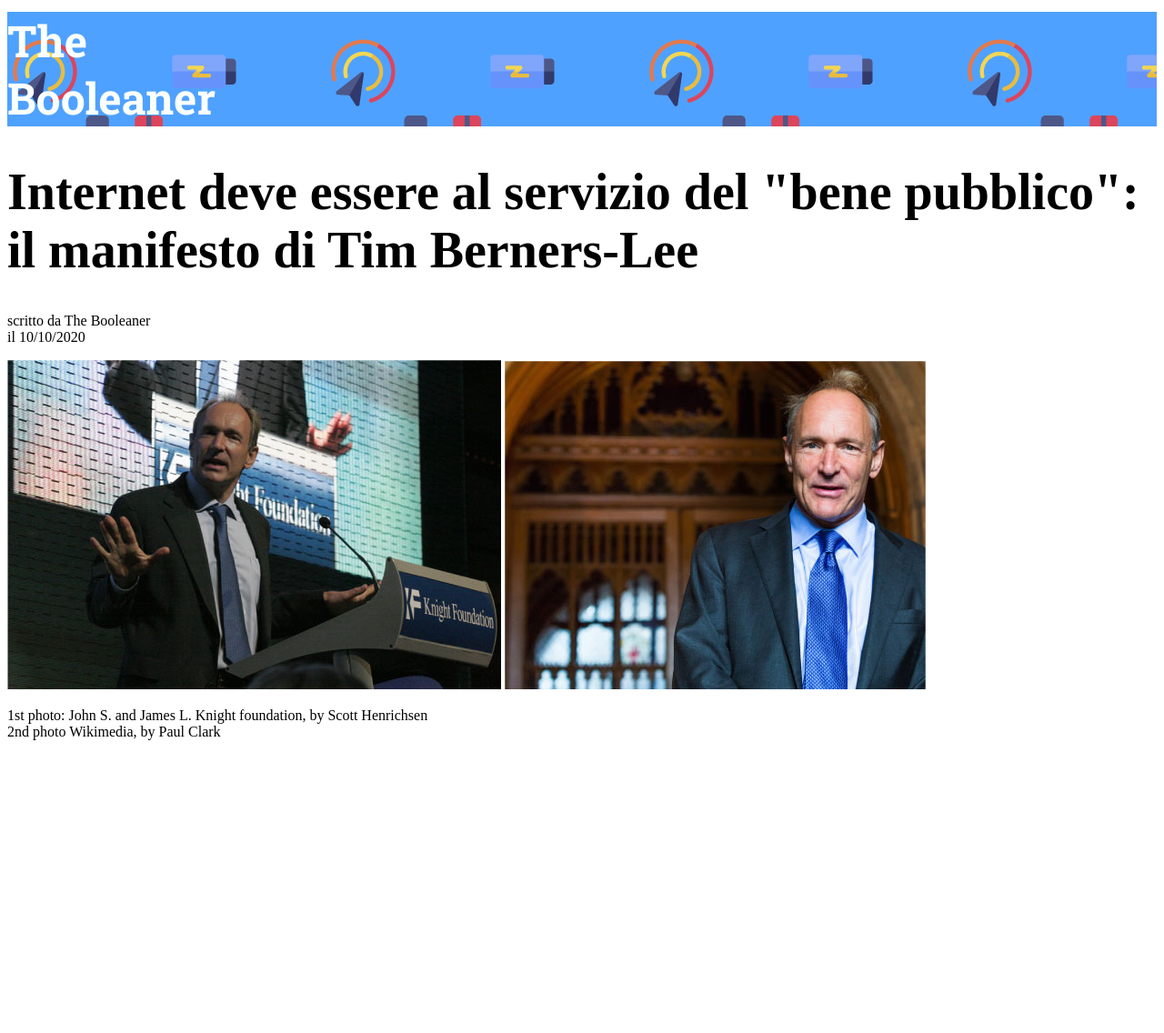
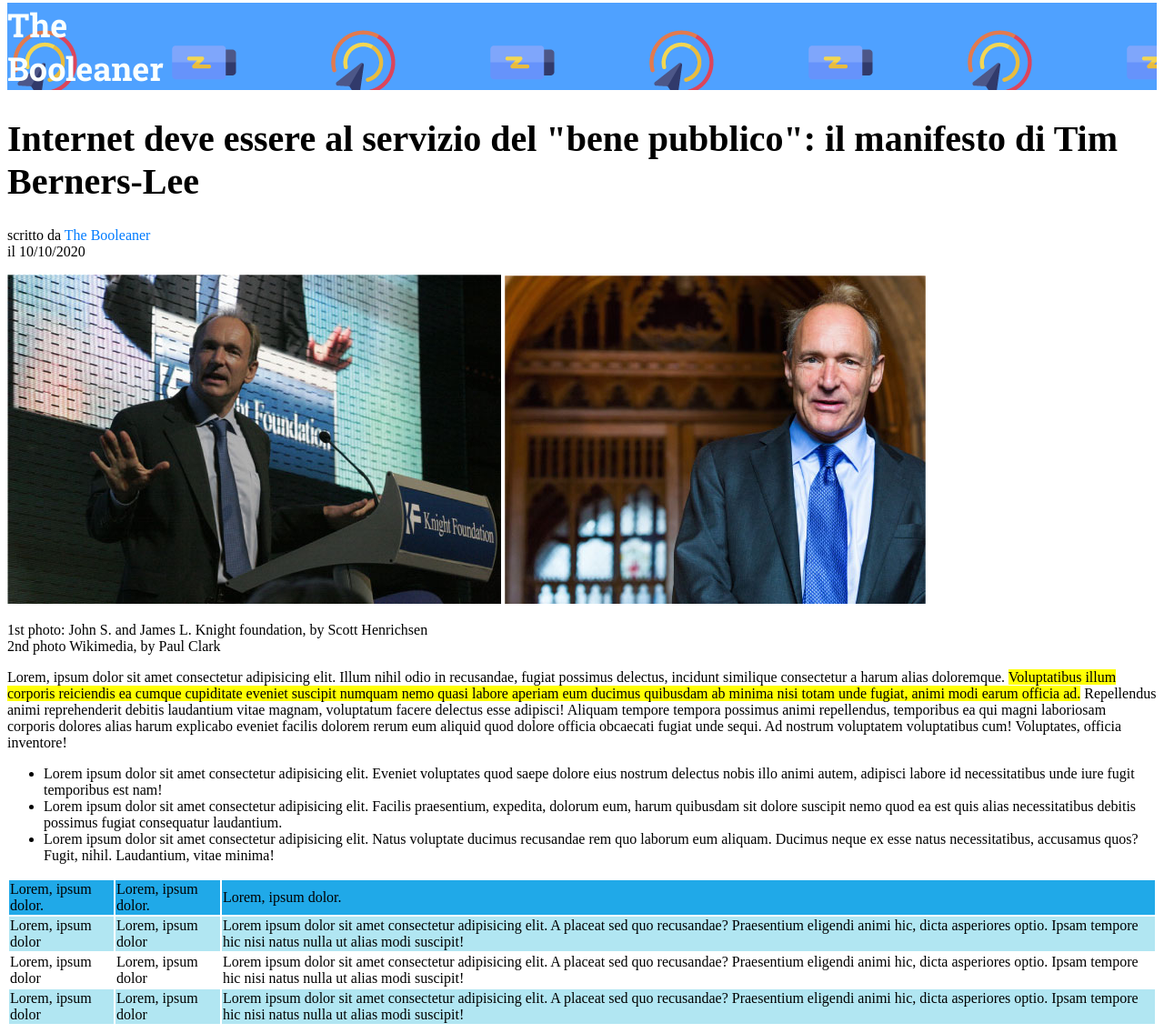
Before and after one commit to Manuel-Lauriola/html-css-booleaner, a plain HTML site: page index.html in a window 1280 px wide. Shown: the part 27-1163 px from the top of the page at 91% size. Before the commit the page ends 857 px from the top, so only its background shows below. Drawn offline with Linux system fonts and the light colour scheme.

Commit message:
html-css-booleaner [tabella]

```diff
--- a/assets/css/style.css
+++ b/assets/css/style.css
@@ -4,13 +4,33 @@
   color: #fafffe;
   text-align: left;
   font-family: "Roboto Slab", serif;
-  font-size: 2em;
+  font-size: 1.5em;
 }
 
 h1{
-  font-size: 3.5em;
+  font-size: 2.5em;
 }
 
-#title{
+.booleaner{
+  color: #007bff;
+}
 
+.highlight{
+  background-color: #ffff05;
 }
+
+.table{
+  width: 100%;
+  overflow-x: auto;
+  text-align: left;
+  border: none;
+}
+
+#thead{
+background-color: #20a9e8;
+border: none;
+}
+
+#row1-3{
+  background-color: #b1e6f2;
+}
--- a/index.html
+++ b/index.html
@@ -19,7 +19,7 @@
   <!--titolo-->
   <div id="title">
     <h1><strong>Internet deve essere al servizio del "bene pubblico": il manifesto di Tim Berners-Lee</strong></h1>
-    <p>scritto da <span>The Booleaner<br>il 10/10/2020</span></p>
+    <p>scritto da <span class="booleaner">The Booleaner</span><br>il 10/10/2020</p>
   </div>
 
   <!--image box-->
@@ -30,6 +30,46 @@
        2nd photo Wikimedia, by Paul Clark</p>
   </div>
 
+  <!--lorem ipsum-->
+  <div>
+    <p>Lorem, ipsum dolor sit amet consectetur adipisicing elit. Illum nihil odio in recusandae, fugiat possimus delectus, incidunt similique consectetur a harum alias doloremque. <span class="highlight">Voluptatibus illum corporis reiciendis ea cumque cupiditate eveniet suscipit numquam nemo quasi labore aperiam eum ducimus quibusdam ab minima nisi totam unde fugiat, animi modi earum officia ad.</span> Repellendus animi reprehenderit debitis laudantium vitae magnam, voluptatum facere delectus esse adipisci! Aliquam tempore tempora possimus animi repellendus, temporibus ea qui magni laboriosam corporis dolores alias harum explicabo eveniet facilis dolorem rerum eum aliquid quod dolore officia obcaecati fugiat unde sequi. Ad nostrum voluptatem voluptatibus cum! Voluptates, officia inventore!</p>
+    <ul>
+      <li>Lorem ipsum dolor sit amet consectetur adipisicing elit. Eveniet voluptates quod saepe dolore eius nostrum delectus nobis illo animi autem, adipisci labore id necessitatibus unde iure fugit temporibus est nam!</li>
+      <li>Lorem ipsum dolor sit amet consectetur adipisicing elit. Facilis praesentium, expedita, dolorum eum, harum quibusdam sit dolore suscipit nemo quod ea est quis alias necessitatibus debitis possimus fugiat consequatur laudantium.</li>
+      <li>Lorem ipsum dolor sit amet consectetur adipisicing elit. Natus voluptate ducimus recusandae rem quo laborum eum aliquam. Ducimus neque ex esse natus necessitatibus, accusamus quos? Fugit, nihil. Laudantium, vitae minima!</li>
+    </ul>
+</div>
+<!--lorem ipsum-->
+
+<!--tabella-->
+<div class="table">
+  <table>
+    <thead id="thead">
+      <tr>
+        <td  colspan="2">Lorem, ipsum dolor.</td>
+        <td  colspan="2">Lorem, ipsum dolor.</td>
+        <td>Lorem, ipsum dolor.</td>
+      </tr>
+    </thead>
+    <tr id="row1-3">
+      <td  colspan="2">Lorem, ipsum dolor</td>
+      <td  colspan="2">Lorem, ipsum dolor</td>
+      <td>Lorem ipsum dolor sit amet consectetur adipisicing elit. A placeat sed quo recusandae? Praesentium eligendi animi hic, dicta asperiores optio. Ipsam tempore hic nisi natus nulla ut alias modi suscipit!</td>
+    </tr>
+    <tr id="row2">
+      <td  colspan="2">Lorem, ipsum dolor</td>
+      <td  colspan="2">Lorem, ipsum dolor</td>
+      <td>Lorem ipsum dolor sit amet consectetur adipisicing elit. A placeat sed quo recusandae? Praesentium eligendi animi hic, dicta asperiores optio. Ipsam tempore hic nisi natus nulla ut alias modi suscipit!</td>
+    </tr>
+    <tr id="row1-3">
+      <td  colspan="2">Lorem, ipsum dolor</td>
+      <td  colspan="2">Lorem, ipsum dolor</td>
+      <td>Lorem ipsum dolor sit amet consectetur adipisicing elit. A placeat sed quo recusandae? Praesentium eligendi animi hic, dicta asperiores optio. Ipsam tempore hic nisi natus nulla ut alias modi suscipit!</td>
+    </tr>
+  </table>
+</div>
+<!--tabella-->
+
 
 </body>
 </html>
```
